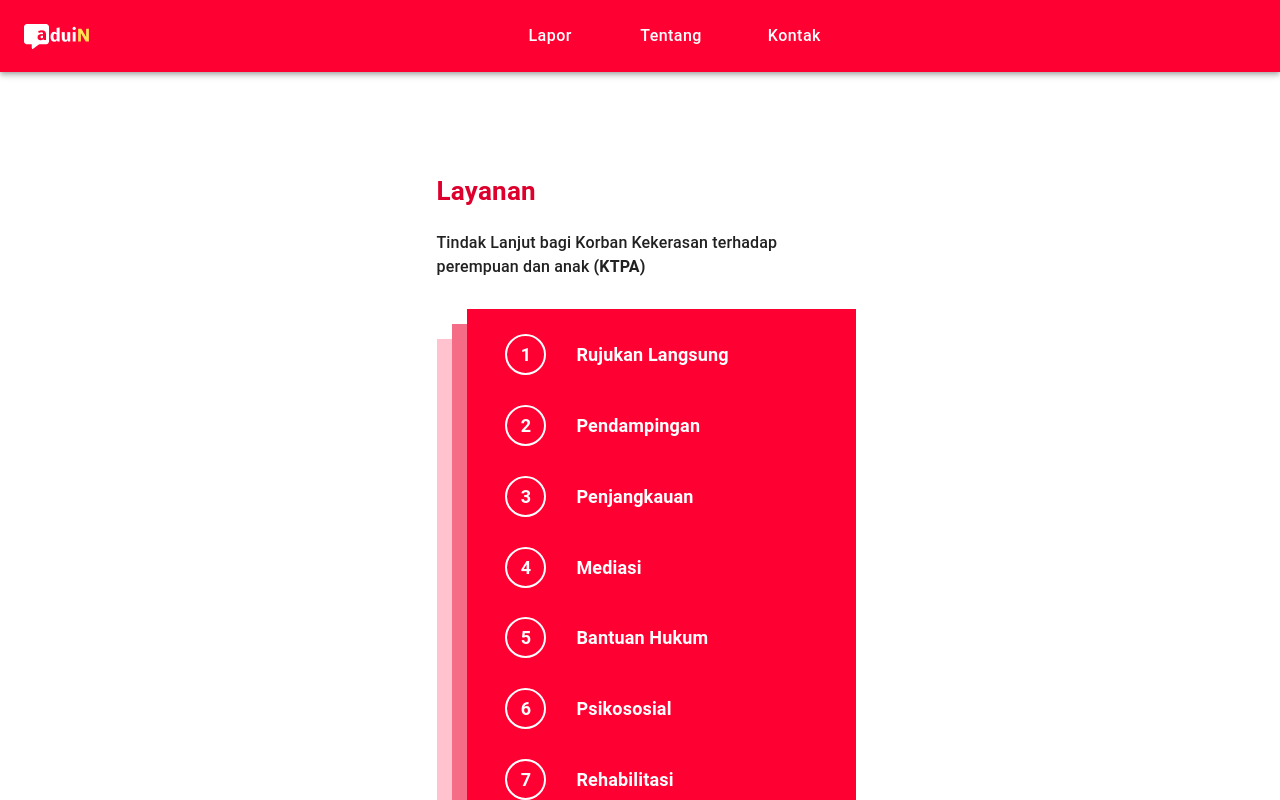
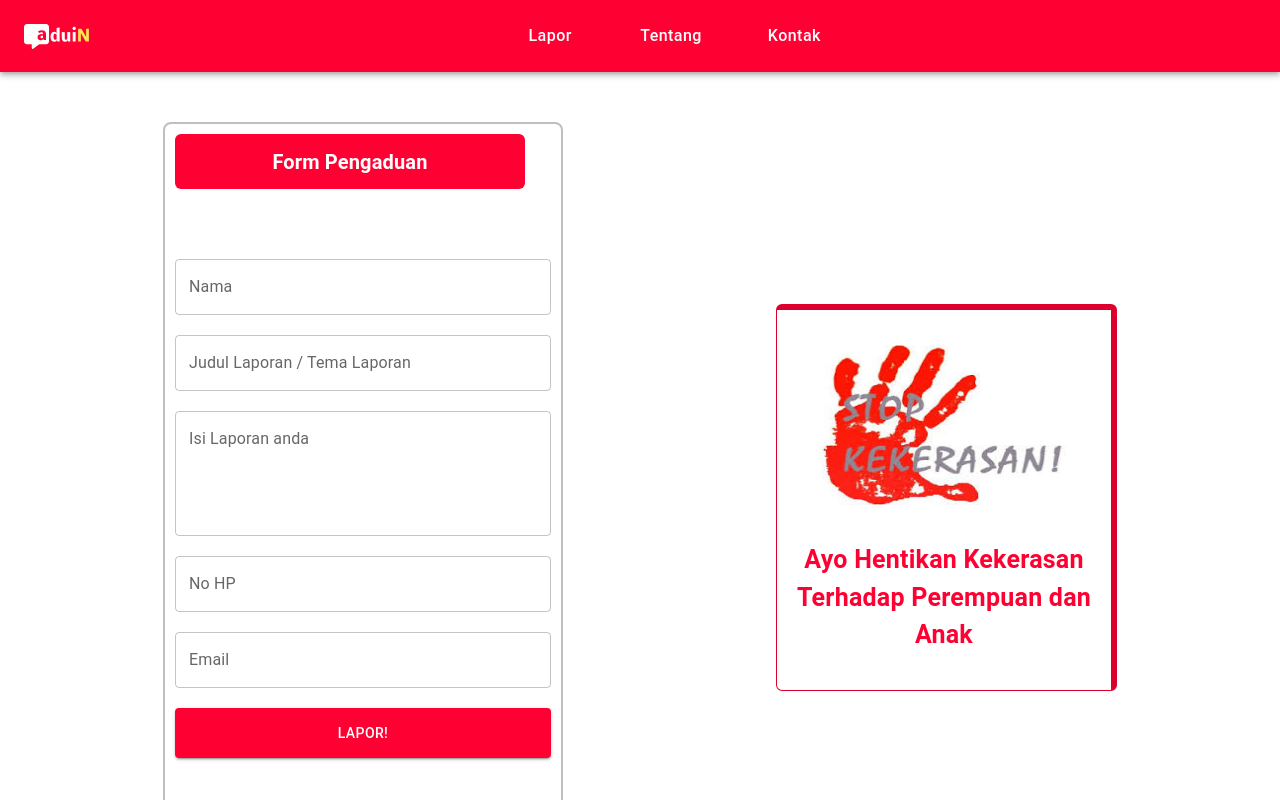
Before and after one commit to RioAldie/Kid-Forum, a React (Create React App) app: page /Report in a window 1280 px wide. Shown: the top 800 px of the page. Built offline with nearby package versions, Linux system fonts and the light colour scheme; the HTML template or start-up script is replaced by a standard one.

Commit message:
add form report

```diff
--- a/package.json
+++ b/package.json
@@ -14,6 +14,8 @@
     "react-dom": "^18.2.0",
     "react-router-dom": "^6.9.0",
     "react-scripts": "5.0.1",
+    "react-trix": "^0.10.0",
+    "trix": "^2.0.4",
     "web-vitals": "^2.1.4"
   },
   "scripts": {
--- /dev/null
+++ b/src/components/FormReport.jsx
@@ -0,0 +1,99 @@
+import {
+  Box,
+  Button,
+  FormControl,
+  TextField,
+  Typography,
+} from '@mui/material';
+import { bgcolor } from '@mui/system';
+import React from 'react';
+import { TrixEditor } from 'react-trix';
+
+const FormReport = () => {
+  return (
+    <Box
+      sx={{
+        width: {
+          lg: '400px',
+          xs: '350px',
+        },
+        border: 'solid 2px #bfbfbf',
+        display: 'flex',
+        flexDirection: 'column',
+        gap: '20px',
+        marginTop: '50px',
+        height: '700px',
+        padding: '10px',
+        borderRadius: '8px',
+      }}>
+      <Typography
+        variant="h6"
+        sx={{
+          maxWidth: '350px',
+          height: '60px',
+          bgcolor: '#ff0032',
+          color: '#fff',
+          borderRadius: '6px',
+          display: 'flex',
+          justifyContent: 'center',
+          alignItems: 'center',
+          fontWeight: '600',
+        }}>
+        Form Pengaduan
+      </Typography>
+      <FormControl
+        sx={{
+          display: 'flex',
+          flexDirection: 'column',
+          gap: '20px',
+          marginTop: '50px',
+          height: '600px',
+        }}>
+        <TextField
+          fullWidth
+          id="name"
+          label="Nama"
+          type="text"
+          variant="outlined"
+        />
+        <TextField
+          fullWidth
+          id="title"
+          label="Judul Laporan / Tema Laporan"
+          type="text"
+          variant="outlined"
+        />
+        <TextField
+          id="outline-basic"
+          label="Isi Laporan anda"
+          multiline
+          rows={4}
+          variant="outlined"
+        />
+        <TextField
+          fullWidth
+          id="No HP"
+          label="No HP"
+          type="number"
+          variant="outlined"
+        />
+        <TextField
+          fullWidth
+          id="email"
+          label="Email"
+          type="email"
+          variant="outlined"
+        />
+        <Button
+          variant="contained"
+          sx={{
+            height: '50px',
+          }}>
+          Lapor!
+        </Button>
+      </FormControl>
+    </Box>
+  );
+};
+
+export default FormReport;
--- a/src/components/Services.jsx
+++ b/src/components/Services.jsx
@@ -7,7 +7,7 @@ const Services = () => {
   return (
     <Box
       sx={{
-        width: '407px',
+        minWidth: '50%',
         marginTop: '100px',
         display: 'flex',
         flexFlow: 'column',
--- a/src/pages/Report.jsx
+++ b/src/pages/Report.jsx
@@ -1,6 +1,7 @@
 import { Box } from '@mui/material';
 import { Container } from '@mui/system';
 import React from 'react';
+import FormReport from '../components/FormReport';
 import Services from '../components/Services';
 import Sticker from '../components/Sticker';
 
@@ -10,13 +11,17 @@ const Report = () => {
       sx={{
         display: 'flex',
         alignItems: 'center',
-        flexDirection: 'column',
+        flexDirection: 'row',
         padding: '0',
         width: '100%',
         overflow: 'hidden',
+        flexWrap: 'wrap',
+        justifyContent: 'space-evenly',
+        gap: '50px',
       }}>
+      <FormReport />
+      <Sticker />
       <Services />
-      <Sticker />
     </Box>
   );
 };
```
Also changed, not shown: 1 other file (tests, documents, lock files or other folders).
